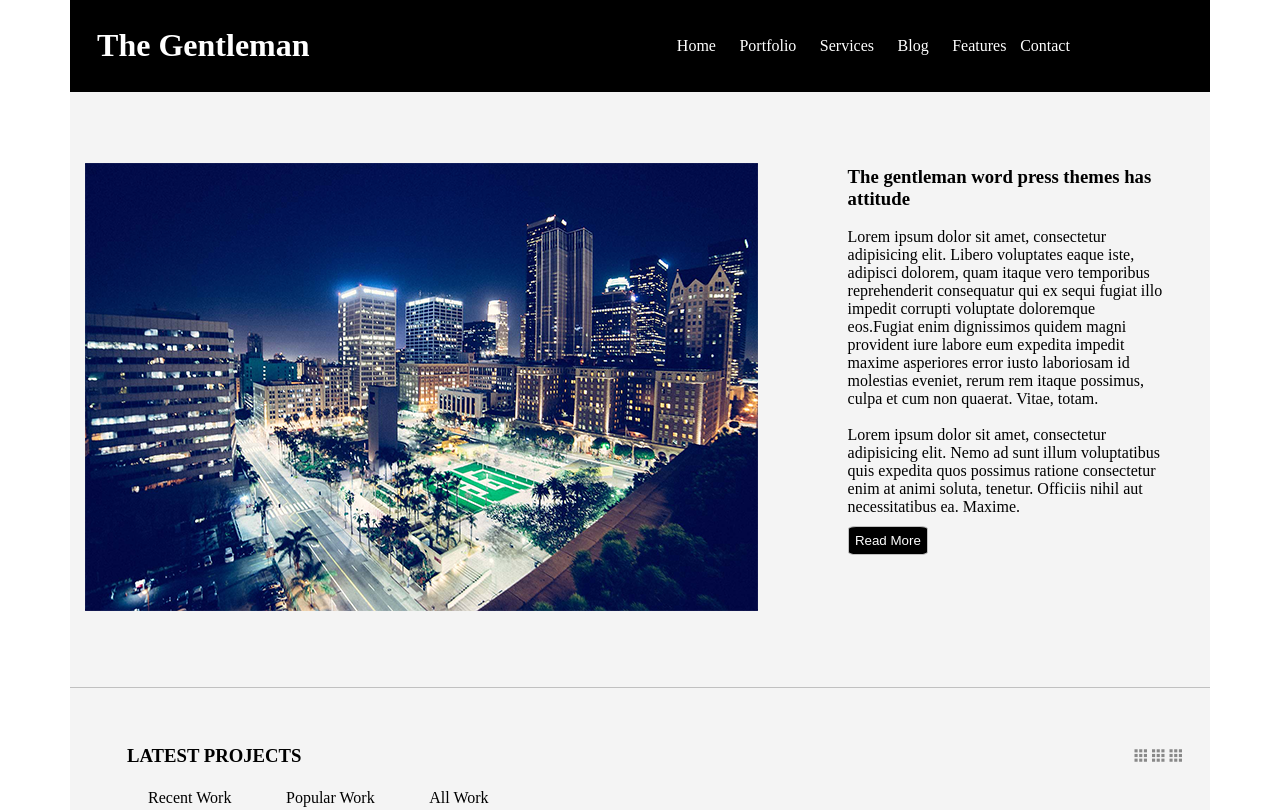
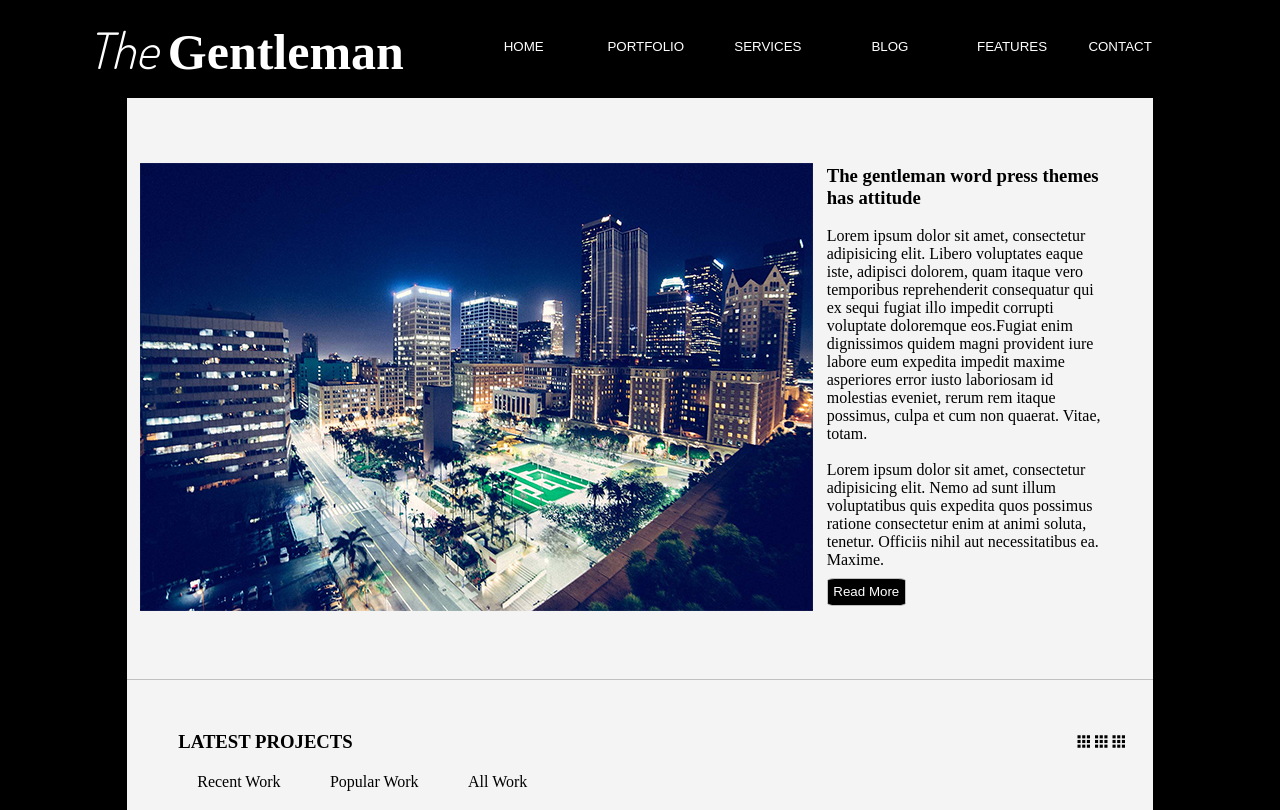
Before and after one commit to FlorIBG/examen_ale, a plain HTML site: page index.html in a window 1280 px wide. Shown: the top 810 px of the page. Drawn offline with Linux system fonts and the light colour scheme; files whose address does not match are found by name.

Commit message:
Mejora de la version final del examen individual

```diff
--- a/css/common.css
+++ b/css/common.css
@@ -0,0 +1,29 @@
+.p_chica{
+	font-size: 10px;
+}
+#twitter{
+	font-size: 70px;
+}
+#menu{
+	font-size: 20px;
+}
+.redes{
+	font-size: 35px;
+
+}
+.borde_red{
+	border: 1px dashed white;
+	/*border-radius: 100%;*/
+}
+img:hover{
+	opacity: 0.7;
+}
+.pd-3{
+	padding: 1.5% 0%;
+}
+.margin{
+	margin-right: 1%;
+}
+#margin-r{
+	margin-right: 4%;
+}
--- a/css/main.css
+++ b/css/main.css
@@ -4,6 +4,9 @@ li{
 
 .bg_negro{
 	background-color: black;
+}
+.titulo{
+	font-size: 50px;
 }
 a{
 	text-decoration: none;
@@ -24,9 +27,7 @@ a:hover{
 	border-bottom: 1px solid silver;
 	padding: 5% 0%;
 }
-.pd-3{
-	padding: 1.5% 0%;
-}
+
 .p_coral{
 	color: coral;
 }
@@ -41,20 +42,14 @@ a:hover{
 	background-color: coral;
 	border: coral;
 }
-.p_chica{
-	font-size: 10px;
+div.col-12>img{
+	width: 100%;
 }
-#twitter{
-	font-size: 70px;
+.menu{
+	width: 90px !important;
+	height: 30px !important;
+	border: none;
 }
-#menu{
-	font-size: 20px;
+button.menu:hover{
+	background-color: #717171;
 }
-.redes{
-	font-size: 35px;
-
-}
-.borde_red{
-	border: 1px dashed white;
-	/*border-radius: 100%;*/
-}
--- a/css/utilities.css
+++ b/css/utilities.css
@@ -1,4 +1,7 @@
 /* Shortcuts */
+.gentleman{
+	font-family: 'Dosis', sans-serif;
+}
 
 @media (max-width: 700px) {
 	[class*="col-"] {
@@ -57,7 +60,7 @@ strong {
 	color: white;
 }
 .text-gray{
-	color: #888;
+	color: #888 !important;
 }
 
 .text-green{
--- a/index.html
+++ b/index.html
@@ -6,7 +6,7 @@
   <title>The Gentleman</title>
 
   <link rel="stylesheet" href="http://fonts.googleapis.com/css?family=Open+Sans:300,400,600,700,800">
-  <link rel="stylesheet" href="http://fonts.googleapis.com/css?family=Dosis:300,400,500,600,700">
+  <link href='https://fonts.googleapis.com/css?family=Dosis:300' rel='stylesheet' type='text/css'>
 
   <link rel="stylesheet" href="css/grid-system.css">
   <link rel="stylesheet" href="css/utilities.css">
@@ -16,23 +16,48 @@
   <link rel="stylesheet" href="css/common.css">
   <link rel="stylesheet" href="css/main.css">
 </head>
-<body>
+<body class="bg_negro">
 	<div class="container">
     <header>
       <div class="bg_negro">
         <div class="row">
-          <div class="col-6">
-            <a href=""><h1 class="pd-5 text-white">The Gentleman</h1></a>
+          <div class="col-4">
+            <a href=""><p class="pd-5 text-white titulo"><i class="gentleman">The </i><b>Gentleman</b></p></a>
           </div>
-          <div class="col-6">
-            <nav> <!--menu -->
-              <ul class="pd-5">
-                <li class="pd-2"><a class="text-white" href="">Home</a></li>
-                <li class="pd-2"><a class="text-white" href="">Portfolio</a></li>
-                <li class="pd-2"><a class="text-white" href="">Services</a></li>
-                <li class="pd-2"><a class="text-white" href="">Blog</a></li>
-                <li class="pd-2"><a class="text-white" href="">Features</a></li>
-                <li><a class="text-white" href="">Contact</a></li>
+          <div class="col-8">
+                                    <!-- Menu -->
+            <nav>
+              <ul class="pd-2">
+                <li class="pd-2">
+                  <a class="text-white" href="">
+                    <button class="text-white menu">HOME</button>
+                  </a>
+                </li>
+                <li class="pd-2">
+                  <a class="text-white" href="">
+                    <button class="text-white menu">PORTFOLIO</button>
+                  </a>
+                </li>
+                <li class="pd-2">
+                  <a class="text-white" href="">
+                    <button class="text-white menu">SERVICES</button>
+                  </a>
+                </li>
+                <li class="pd-2">
+                  <a class="text-white" href="">
+                    <button class="text-white menu">BLOG</button>
+                  </a>
+                </li>
+                <li class="pd-2" id="">
+                  <a class="text-white" href="">
+                    <button class="text-white menu">FEATURES</button>
+                  </a>
+                </li>
+                <li>
+                  <a class="text-white" href="">
+                    <button class="text-white menu">CONTACT</button>
+                  </a>
+                </li>
               </ul>
             </nav>
           </div>
@@ -40,6 +65,7 @@
       </div>
     </header>
     <section>
+      <div class="pl-5 pr-5">
         <div class="bg-gray bord-bottom">
           <div class="row">
             <div class="col-8"> <!--imagen-->
@@ -57,8 +83,10 @@
             </div>
           </div>
         </div>
+      </div>
     </section>
     <section>
+      <div class="pl-5 pr-5">
         <div class="bg-gray bord-bottom">
           <div class="row pl-5">
             <div class="col-9"> <!--SUBTITULO-->
@@ -66,9 +94,9 @@
             </div>
             <div class="col-3">
               <p class="text-right text-gray" id="menu"> <!-- ?? -->
-              <i class="ion-android-apps"></i>
-              <i class="ion-android-apps"></i>
-              <i class="ion-android-apps"></i>
+                <a href=""><i class="ion-android-apps"></i></a>
+                <a href=""><i class="ion-android-apps"></i></a>
+                <a href=""><i class="ion-android-apps"></i></a>
               </p>
             </div>
           </div>
@@ -110,7 +138,7 @@
             </a>
             <a href="">
               <div class="col-6">
-              <div class="row pd-3">
+                <div class="row">
                   <div class="col-12">
                     <img src="img/main-pic.png" alt="chica">
                   </div>
@@ -246,8 +274,10 @@
             </div>
           </div>
         </div>
+      </div>
     </section>
     <section>
+      <div class="pl-5 pr-5">
         <div class="bg-gray bord-bottom">
           <div class="row">
             <div class="col-3">
@@ -269,6 +299,7 @@
             </div>
           </div>
         </div>
+      </div>
     </section>
     <footer>
       <div class="bg_negro bord-bottom">
@@ -276,12 +307,12 @@
           <div class="col-4 text-right">
             <div>
               <h2 class="text-gray">The Gentleman</h2>
-              <p class="text-gray redes pd-2">  <!--Iconos -->
-              <i class="borde_red ion-social-twitter"></i>
-              <i class="borde_red ion-social-facebook"></i>
-              <i class="borde_red ion-social-googleplus-outline"></i>
-              <i class="borde_red ion-social-dribbble-outline"></i>
-              <i class="borde_red ion-social-pinterest"></i>
+              <p class="redes pd-2">  <!--Iconos -->
+              <a class="text-gray" href="https://twitter.com/?lang=es" target="_blank"><i class="borde_red ion-social-twitter"></i></a>
+              <a class="text-gray" href="https://es-la.facebook.com/" target="_blank"><i class="borde_red ion-social-facebook"></i></a>
+              <a class="text-gray" href="https://plus.google.com/" target="_blank"><i class="borde_red ion-social-googleplus-outline"></i></a>
+              <a class="text-gray" href="https://dribbble.com" target="_blank"><i class="borde_red ion-social-dribbble-outline"></i></a>
+              <a class="text-gray" href="https://es.pinterest.com/" target="_blank"><i class="borde_red ion-social-pinterest"></i></a>
             </p>
             </div>
           </div>
```
Lines whose indentation alone changed are shown as unchanged.
